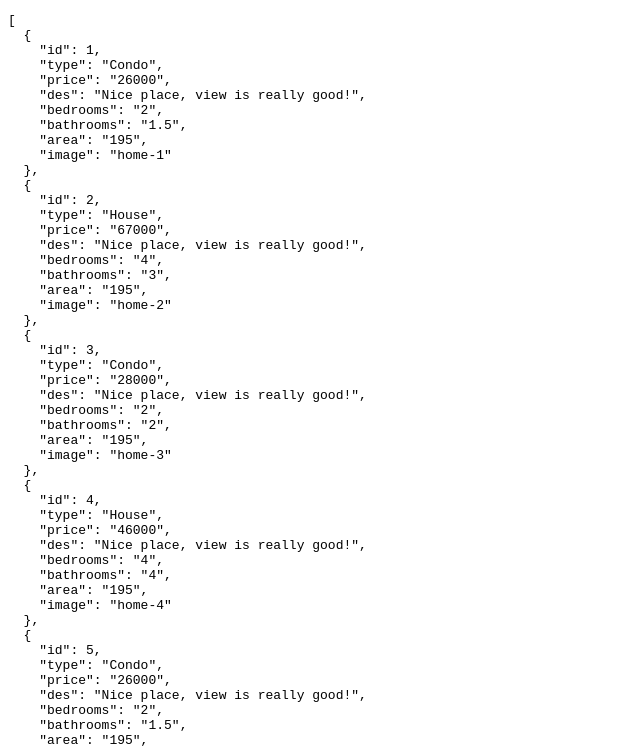
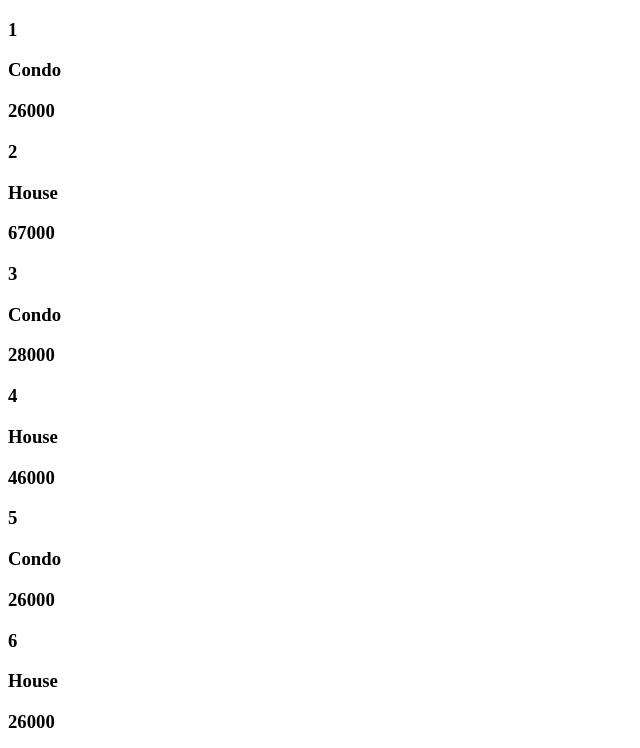
Before and after one commit to uswa-r/Real-Estate-Angular-2-Project-from-Scratch, an Angular app: page / in a window 1280 px wide. Shown: the top 748 px of the page, without its empty margins (0-640 px from the left). Built offline with nearby package versions, Linux system fonts and the light colour scheme.

Commit message:
added a repeater *ngFor to loop my listing

```diff
--- a/src/app/real-estate-listing/real-estate-listing.component.html
+++ b/src/app/real-estate-listing/real-estate-listing.component.html
@@ -1 +1,5 @@
-<pre>{{ db | json }}</pre>
+<div *ngFor="let dbOfREForLoopingCards of db">
+	<h3>{{dbOfREForLoopingCards.id}}</h3>
+	<h3>{{dbOfREForLoopingCards.type}}</h3>
+	<h3>{{dbOfREForLoopingCards.price}}</h3>
+</div>
```
